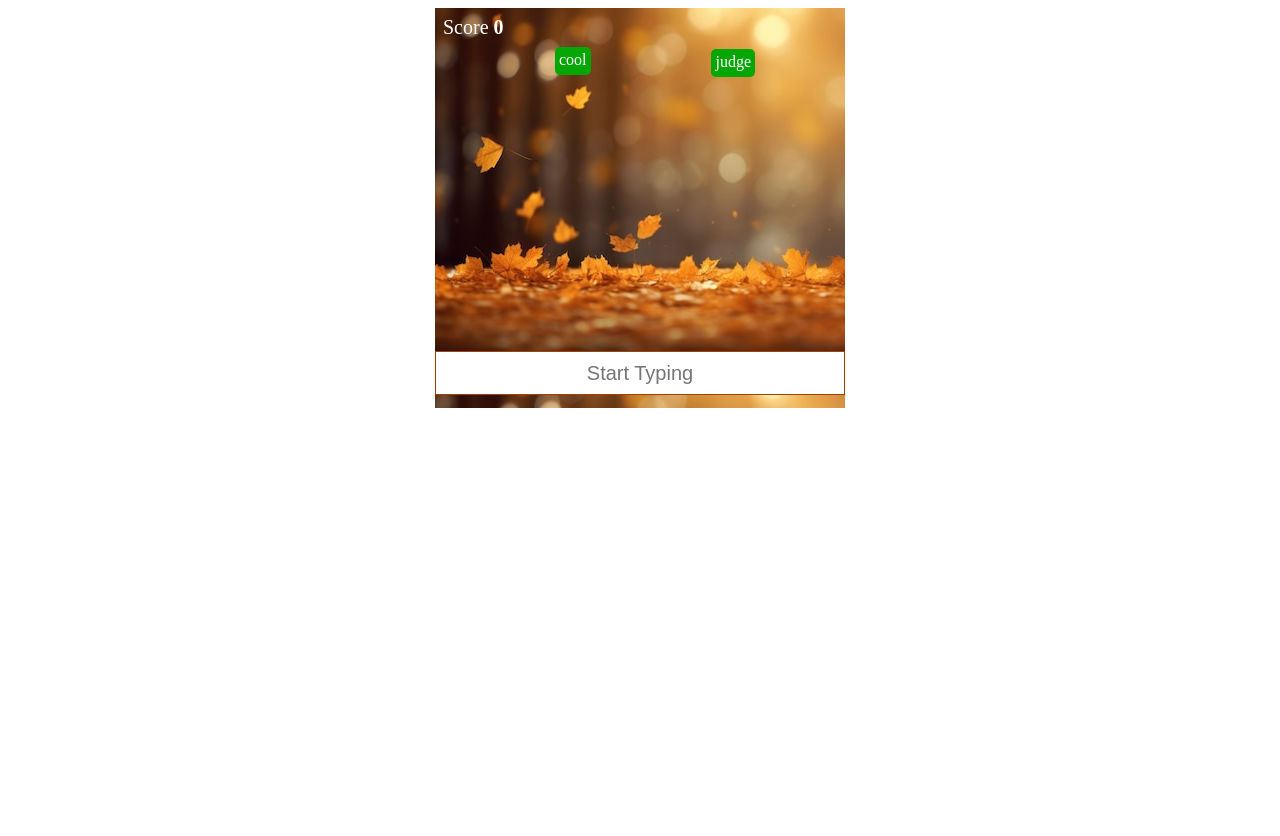
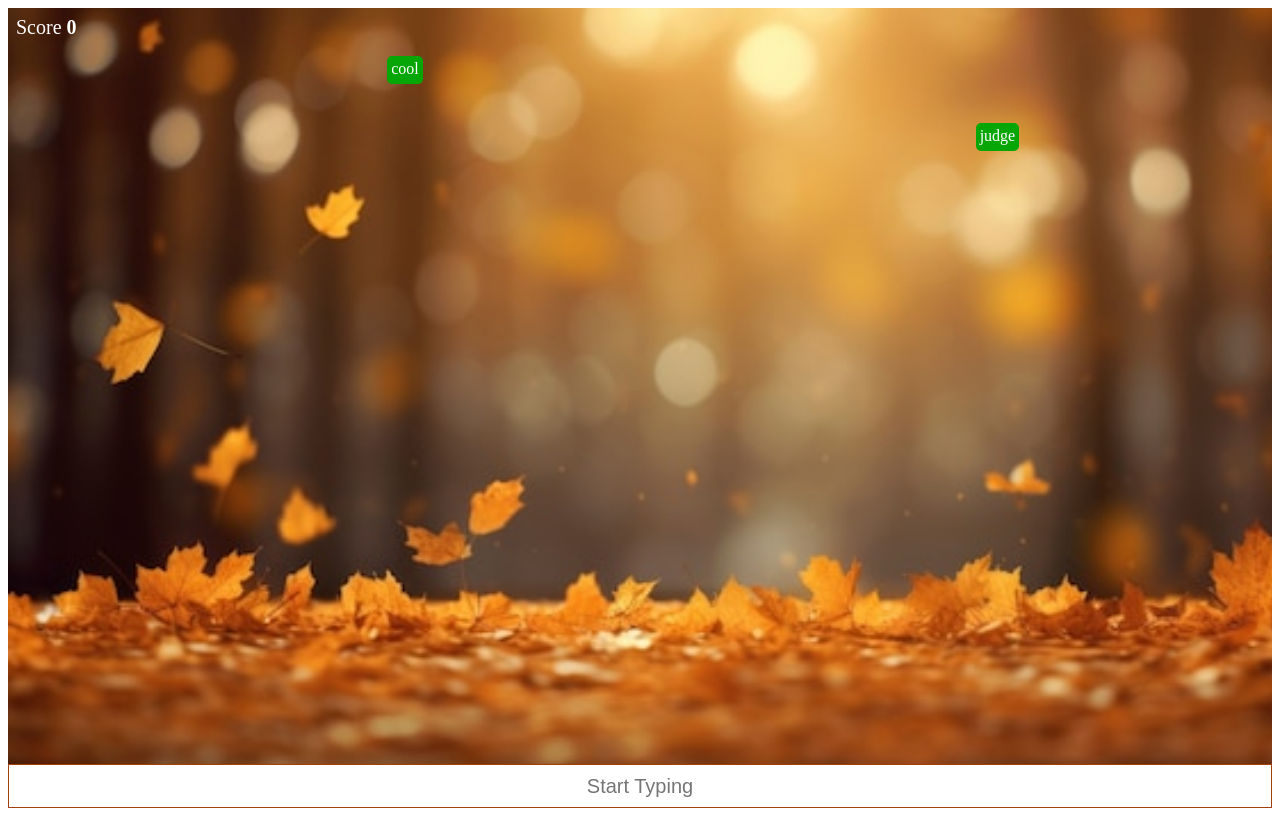
Before and after one commit to Nandini1009/word-blaze-battle, a plain HTML site: page inner.html in a window 1280 px wide. Before the commit the page ends 800 px from the top, so only its background shows below. Drawn offline with nearby package versions, Linux system fonts and the light colour scheme.

Commit message:
Add files via upload

```diff
--- a/script.js
+++ b/script.js
@@ -57,10 +57,10 @@ var score=0
 			        elem.slideDown(function(){
 			            $(this).html(words[i=(i+1)%words.length]).animate({
 			            	top:'100%'
-			            }, 55000);
+			            }, 15000);
 			        })
 			        var position = $('span').position()
-				    if(position.top > 280){
+				    if(position.top > 1200){
 				    	$('.gameover').fadeIn();
 				    }
 
--- a/style.css
+++ b/style.css
@@ -1,9 +1,10 @@
 .wrapper{
-		height: 400px;
-    	width: 410px;
+		height: 100vh;
+    	width: auto;
     	position: relative;
     	margin: 0 auto;
     	background-image: url('2.png');
+    	background-size: cover;
 /*    	background-repeat: no-repeat;
 */	}
 	a.replay {
@@ -32,8 +33,8 @@
 	}
 
      .wordsscreen{
- 	    height: 300px;
-	    width: 400px;
+ 	    height: 100vh;
+	    width: 100%;
 	    position: relative;
 /*	    border: 1px solid #ccc;
 */	    float: left;
@@ -43,6 +44,8 @@
      .error{display: none;}
      .clear{clear:both;}
      .clear input{
+     	bottom: 0;
+    position: absolute;
         font-size: 20px;
 	    width: -webkit-fill-available;
 	    height: 40px;
```
